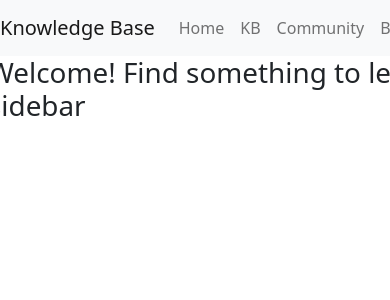
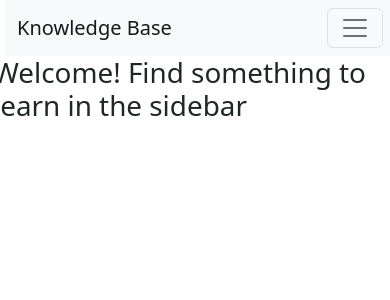
Before and after one commit to PrimeTimeTran/react-ts-knowledgebase, a React (Vite) app: page / in a window 390 px wide. Shown: the top 300 px of the page. Built offline with nearby package versions, Linux system fonts and the light colour scheme.

Commit message:
WIP: Mobile view

```diff
--- a/src/components/Navbar.tsx
+++ b/src/components/Navbar.tsx
@@ -3,20 +3,17 @@ import Nav from 'react-bootstrap/Nav';
 import Navbar from 'react-bootstrap/Navbar';
 import NavDropdown from 'react-bootstrap/NavDropdown';
 
-function BasicNavbar() {
+function BasicExample() {
   return (
-    <Navbar bg="light">
+    <Navbar bg="light" expand="lg">
       <Container>
         <Navbar.Brand href="#home">Knowledge Base</Navbar.Brand>
         <Navbar.Toggle aria-controls="basic-navbar-nav" />
         <Navbar.Collapse id="basic-navbar-nav">
           <Nav className="me-auto">
             <Nav.Link href="#home">Home</Nav.Link>
-            <Nav.Link href="#link">KB</Nav.Link>
-            <Nav.Link href="#link">Community</Nav.Link>
-            <Nav.Link href="#link">Businesses</Nav.Link>
-            <Nav.Link href="#link">Jobs</Nav.Link>
-            <NavDropdown title="Menus" id="basic-nav-dropdown">
+            <Nav.Link href="#link">Link</Nav.Link>
+            <NavDropdown title="Dropdown" id="basic-nav-dropdown">
               <NavDropdown.Item href="#action/3.1">Action</NavDropdown.Item>
               <NavDropdown.Item href="#action/3.2">
                 Another action
@@ -34,4 +31,4 @@ function BasicNavbar() {
   );
 }
 
-export default BasicNavbar;
+export default BasicExample;
--- a/src/index.css
+++ b/src/index.css
@@ -1,6 +1,6 @@
+
 #sidebar {
   width: 22rem;
-  background-color: #f7f7f7;
   display: flex;
   flex-direction: column;
 }
@@ -16,11 +16,15 @@
   width: 100%;
 }
 
-
 /* Extra small devices (phones, 600px and down) */
 @media only screen and (max-width: 600px) {
   body {
     position: fixed;
+    padding-left: 5px;
+    overflow: auto;
+  }
+  nav {
+    width: 100vw;
   }
   #sidebar {
     display: none;
--- a/src/routes/root.tsx
+++ b/src/routes/root.tsx
@@ -12,9 +12,7 @@ import Nav from '../components/Navbar'
 export default function Root() {
   return (
     <Col sm={12}>
-        <Row>
       <Nav />
-        </Row>
       <Row className={'vh-100'}>
         <div id="sidebar">
           <div>
```
Also changed, not shown: src/App.tsx (deleted, +0 -14 lines). Lines whose indentation alone changed are shown as unchanged.
